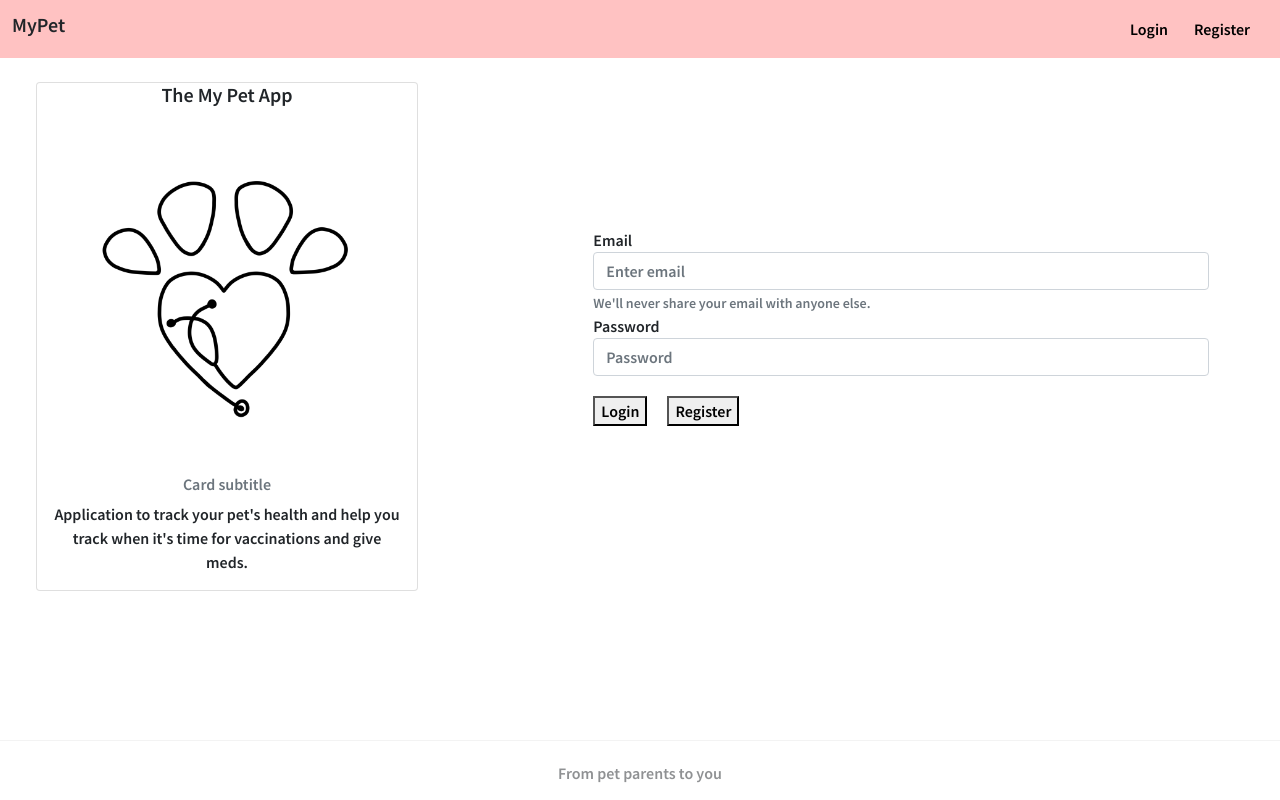
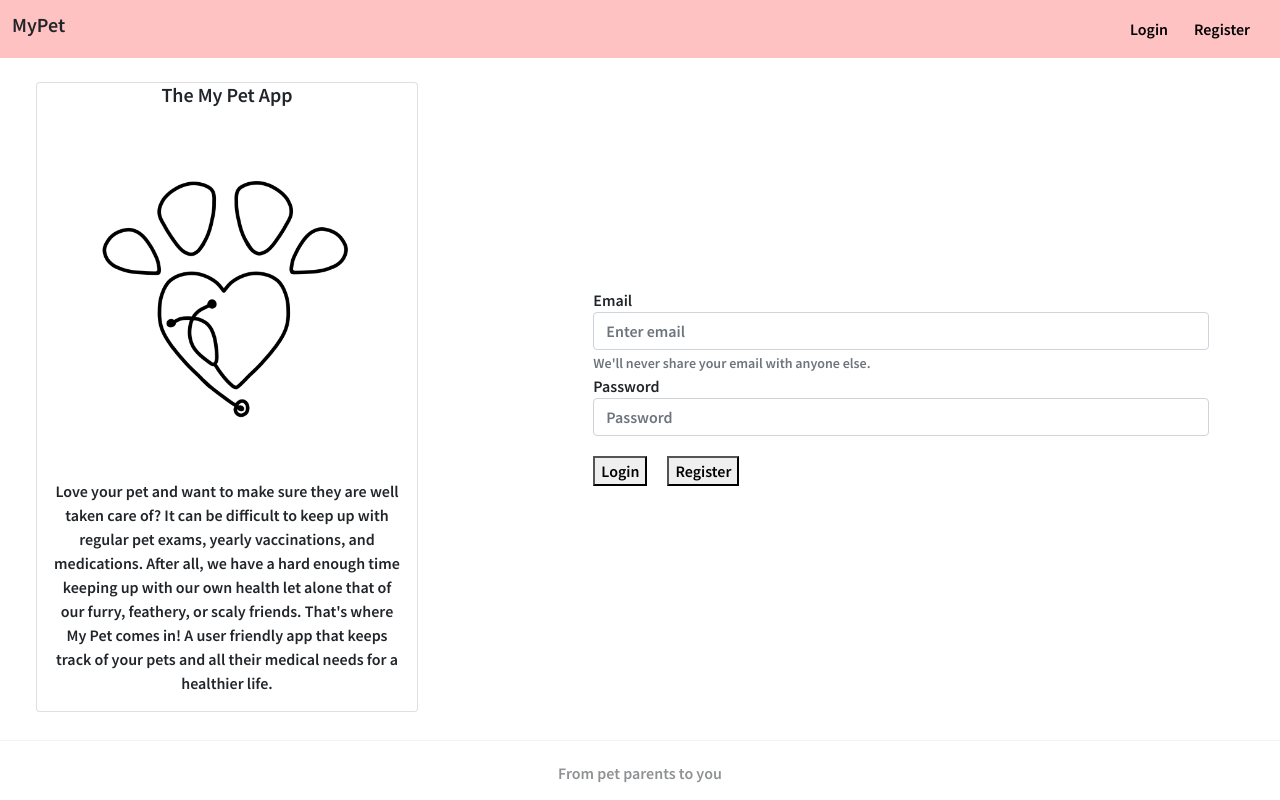
Before and after one commit to Developer-R-7/Hound-Haven, a React (Create React App) app in the folder client/: page /login in a window 1280 px wide. Built offline with nearby package versions, Linux system fonts and the light colour scheme; a web font is replaced by a local one.

Commit message:
FIX: text in about components to match pitch of presentation

```diff
--- a/client/src/Components/About.js
+++ b/client/src/Components/About.js
@@ -2,7 +2,6 @@ import React from "react";
 import logo from "./paw_logo.PNG";
 
 const About = () => {
-
   return (
     <div className="col-md-5  m-4">
       <div className="card text-center w-75">
@@ -14,10 +13,14 @@ const About = () => {
             className="p-3 img-fluid rounded-circle w-10"
           ></img>
 
-                    <h6 className="card-subtitle mb-2 text-muted">Card subtitle</h6>
           <p className="card-text">
-                        Application to track your pet's health and help you track when it's
-            time for vaccinations and give meds.{" "}
+            Love your pet and want to make sure they are well taken care of? It
+            can be difficult to keep up with regular pet exams, yearly
+            vaccinations, and medications. After all, we have a hard enough time
+            keeping up with our own health let alone that of our furry,
+            feathery, or scaly friends. That's where My Pet comes in! A user
+            friendly app that keeps track of your pets and all their medical
+            needs for a healthier life.
           </p>
         </div>
       </div>
--- a/client/src/Components/NavBar.js
+++ b/client/src/Components/NavBar.js
@@ -137,8 +137,14 @@ const NavBar = () => {
                     ></img>
 
                     <p className="card-text">
-                      Application to track your pet's health and help you track
-                      when it's time for vaccinations and give meds.{" "}
+                      Love your pet and want to make sure they are well taken
+                      care of? It can be difficult to keep up with regular pet
+                      exams, yearly vaccinations, and medications. After all, we
+                      have a hard enough time keeping up with our own health let
+                      alone that of our furry, feathery, or scaly friends.
+                      That's where My Pet comes in! A user friendly app that
+                      keeps track of your pets and all their medical needs for a
+                      healthier life.
                     </p>
                   </div>
                 </div>
```
Lines whose indentation alone changed are shown as unchanged.
